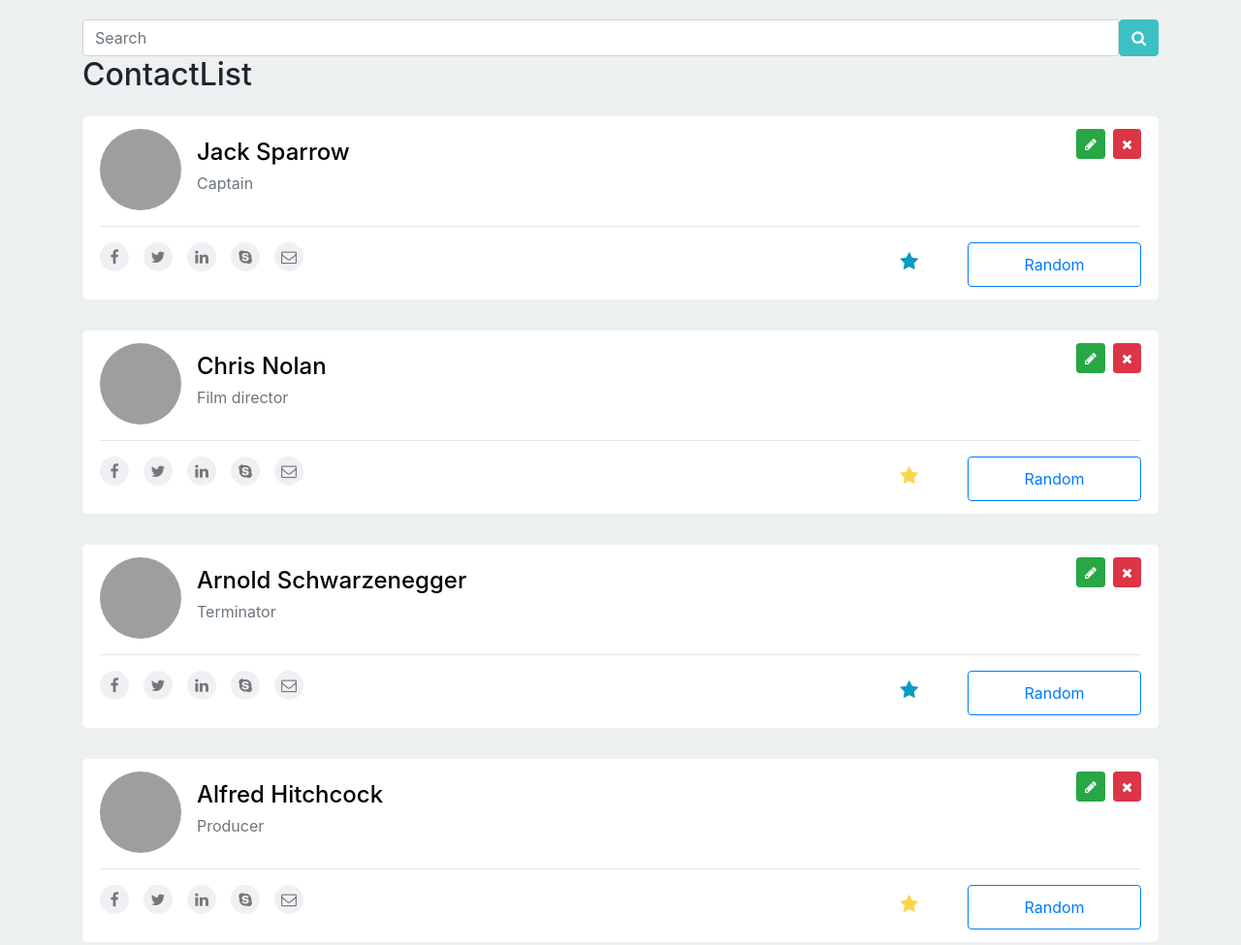
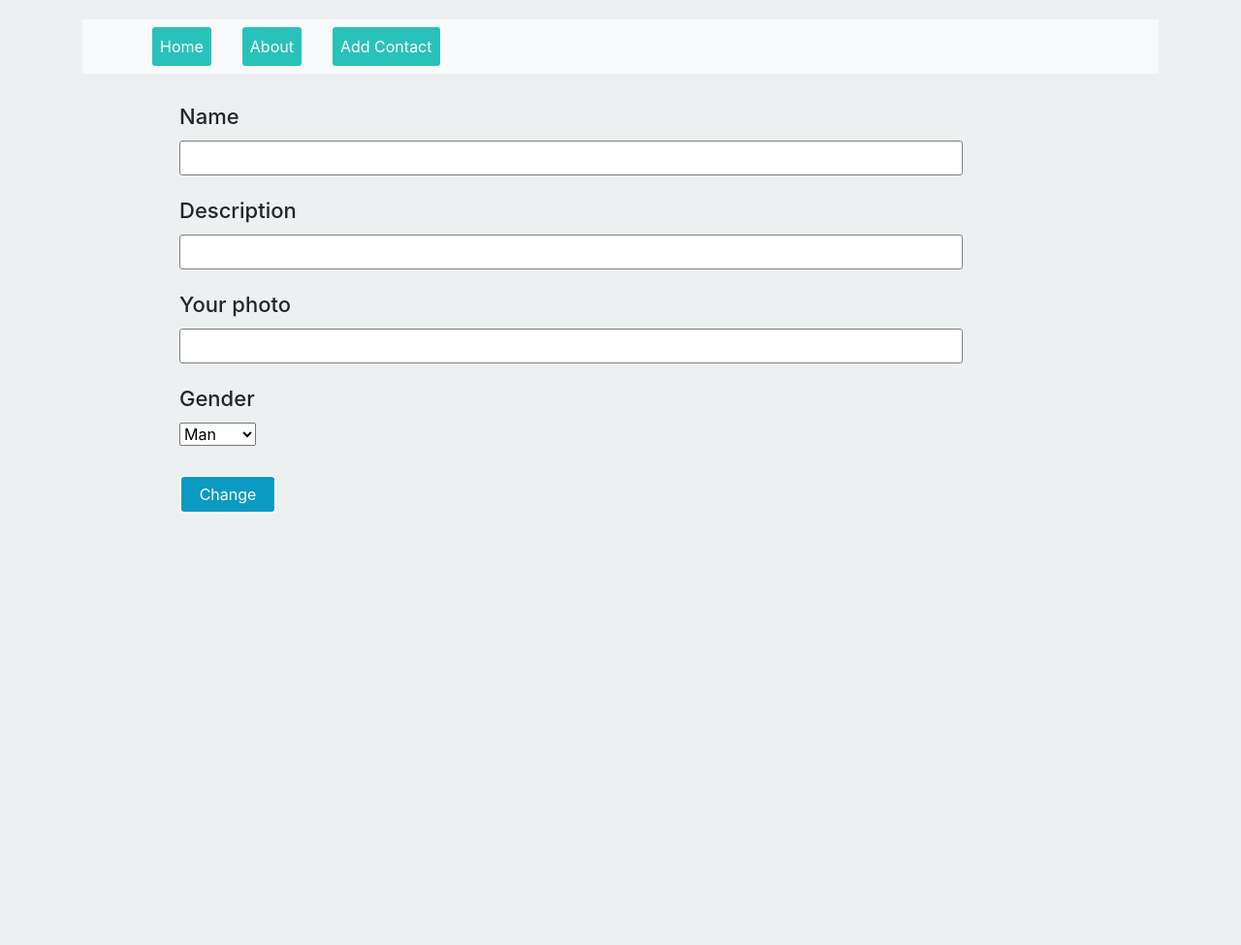
Before and after one commit to somealeksandr/Contact-list, a React app: page /edit in a window 1280 px wide. Shown: the top 975 px of the page at 97% size. After the commit the page ends 800 px from the top, so only its background shows below. Built offline with nearby package versions, Linux system fonts and the light colour scheme; grey boxes are pictures that could not be loaded.

Commit message:
placeholder default

```diff
--- a/package.json
+++ b/package.json
@@ -5,6 +5,7 @@
   "dependencies": {
     "react": "^16.12.0",
     "react-dom": "^16.12.0",
+    "react-router-dom": "^5.1.2",
     "react-scripts": "3.2.0"
   },
   "scripts": {
--- /dev/null
+++ b/src/components/404/NotFound.js
@@ -0,0 +1,11 @@
+import React from "react";
+
+
+class NotFound extends React.Component{
+    render() {
+        return(
+            <h2> 404 Not Found</h2>
+        )
+    }
+}
+export default NotFound;
--- /dev/null
+++ b/src/components/About/About.js
@@ -0,0 +1,11 @@
+import React from "react";
+
+class About extends React.Component{
+    render() {
+        return(
+            <h2>About us</h2>
+        )
+    }
+}
+
+export default About;
--- /dev/null
+++ b/src/components/AddContact/AddContact.css
@@ -0,0 +1,25 @@
+form{
+    margin-left: 100px;
+}
+label{
+    display: block;
+    margin-top: 20px;
+    font-size: 22px;
+    font-weight: 500;
+}
+input{
+    border-radius: 3px;
+    border: solid 1px grey;
+    padding: 5px;
+    width: 80%;
+}
+.submit{
+    display: block;
+    margin-top: 30px;
+    color: #fff;
+    background: #0b9ac2;
+    border: solid 2px;
+    border-radius: 5px;
+    height: 40px;
+    width: 100px;
+}
--- /dev/null
+++ b/src/components/AddContact/AddContact.js
@@ -0,0 +1,60 @@
+import React from "react";
+import "./AddContact.css"
+
+class AddContact extends React.Component{
+
+state = {
+    name: "",
+    description: "",
+    avatar: null,
+    gender: ""
+}
+
+    GetName = (e) => {
+        this.setState({
+            name: e.target.value
+        })
+    }
+    GetDesc = e => {
+        this.setState({
+            description: e.target.value
+        })
+    }
+    GetAvatar = e => {
+        this.setState({
+            avatar: e.target.value
+        })
+    }
+    GetGender = e => {
+        this.setState({
+            gender: e.target.value
+        })
+    }
+
+    onSubmit = (e) => {
+        e.preventDefault()
+        const {name, description, avatar, gender} = this.state;
+        this.props.AddNewContact(name, description, avatar, gender);
+    }
+
+    render(){
+        return(
+            <form onSubmit={this.onSubmit}>
+                <label>Name</label>
+                <input type="text" placeholder="Your name" name="name" onChange={this.GetName}/>
+                <label>Description</label>
+                <input type="text" placeholder="Your description" name="description" onChange={this.GetDesc}/>
+                <label>Your photo</label>
+                <input type="number" name="avatar" onChange={this.GetAvatar}/>
+                <label>Gender</label>
+                <select onChange={this.GetGender}>
+                    <option value="man">Man</option>
+                    <option value="woman">Woman</option>
+                </select>
+                <button type="submit" className="submit">Submit</button>
+            </form>
+
+        );
+    }
+}
+export default AddContact;
--- a/src/components/ContactList/ContactItem/ContactItem.css
+++ b/src/components/ContactList/ContactItem/ContactItem.css
@@ -34,7 +34,7 @@
     cursor: pointer;
     color: #0b9ac2;
 }
-#yellow{
+.yellow{
     color: #fad64e;
 }
 .social_panel{
--- a/src/components/ContactList/ContactItem/ContactItem.js
+++ b/src/components/ContactList/ContactItem/ContactItem.js
@@ -1,5 +1,6 @@
 import React from "react";
 import "./ContactItem.css";
+import { BrowserRouter as Router, Link } from "react-router-dom";
 
 class ContactItem extends React.Component {
 
@@ -14,7 +15,6 @@ class ContactItem extends React.Component {
             skype: this.props.skype,
             messages: this.props.messages,
             btnStatus: false
-            // favorite: this.props.favorite,
         };
 
         RandomAva = () =>{
@@ -53,9 +53,9 @@ class ContactItem extends React.Component {
             borderStyle = "panel-body p-t-10 borderStyle"
         }
 
-        let star
+        let star = "fa fa-star";
         if(this.props.favorite) {
-            star = "yellow"
+            star = "yellow fa fa-star";
         }
 
         return(
@@ -68,9 +68,15 @@ class ContactItem extends React.Component {
                                     <img className="thumb-lg img-circle bx-s" src={url} alt="" />
                                 </a>
                                 <div className="pull-right btn-group-sm">
-                                    <a href="#" className="btn btn-success tooltips mr-2" data-placement="top" data-toggle="tooltip" data-original-title="Edit">
-                                        <i className="fa fa-pencil"></i>
-                                    </a>
+                                <Link to="/edit"
+                                className="link btn btn-success tooltips mr-2"
+                                onClick={this.props.onAddChange}
+                                // onClick={this.props.GetContactID}
+                                data-placement="top"
+                                data-toggle="tooltip"
+                                data-original-title="Edit">
+                                    <i className="fa fa-pencil"></i>
+                                </Link>
                                     <a href="#"
                                     className="btn btn-danger tooltips"
                                     data-placement="top"
@@ -107,7 +113,7 @@ class ContactItem extends React.Component {
                                     </li>
                                 </ul>
                                 <div className="d-flex star">
-                                    <i className="fa fa-star" id={star} onClick={this.props.SetStarYellow}></i>
+                                    <i className={star} onClick={this.props.SetStarYellow}></i>
                                 </div>
                                 <button className={btnStyle} onClick={this.RandomAva}>Random</button>
                             </div>
--- a/src/components/ContactList/ContactList.js
+++ b/src/components/ContactList/ContactList.js
@@ -1,8 +1,10 @@
 import React, { Fragment } from "react";
 import "./ContactList.css";
 import ContactItem from "./ContactItem/ContactItem";
+import Search from "../SearchComponent/search";
 
-const ContactList = ({ ContactList, onDelete, SetStarYellow}) => {
+
+const ContactList = ({ ContactList, onDelete, SetStarYellow, onAddChange, GetContactID}) => {
     const listItem = ContactList.map((item) => {
         return <ContactItem
             key={item.id}
@@ -18,13 +20,15 @@ const ContactList = ({ ContactList, onDelete, SetStarYellow}) => {
             favorite={item.favorite}
             onDelete={() => onDelete(item.id)}
             SetStarYellow={() => SetStarYellow(item.id)}
+            onAddChange={() => onAddChange(item.id)}
+            // GetContactID={() => GetContactID(item.id)}
             favorite={item.favorite}
         ></ContactItem>
 
     })
     return (
         <Fragment>
-            <h2>ContactList</h2>
+            <Search></Search>
             {listItem}
         </Fragment>
     );
--- /dev/null
+++ b/src/components/Edit/Edit.js
@@ -0,0 +1,83 @@
+import React from "react";
+
+class Edit extends React.Component{
+
+    state = {
+        name: this.name,
+        description: this.description,
+        avatar: this.avatar,
+        gender: this.gender,
+    }
+
+    GetGender = e => {
+        this.setState({
+          gender: e.target.value
+        });
+      };
+      GetName = e => {
+        this.setState({
+          name: e.target.value
+        });
+      };
+      GetDesc = e => {
+        this.setState({
+          description: e.target.value
+        });
+      };
+      GetAvatar = e => {
+        this.setState({
+          avatar: e.target.value
+        });
+      };
+      GetId = () => {
+        console.log(this.id);
+        this.setState({
+          id: this.id
+        });
+      };
+
+
+
+      onChanged = e => {
+        const { name, description, avatar, gender, id } = this.state;
+        this.GetId();
+        this.props.EditContact(name, description, avatar, gender, id);
+        e.preventDefault();
+        console.log(this.gender, this.id);
+      };
+
+    render() {
+        this.props.onAddChange.map(item => {
+            this.name = item.name;
+            this.description = item.description;
+            this.avatar = item.avatar;
+            this.gender = item.gender;
+            this.id = item.id;
+          });
+          if (this.state.gender === undefined) {
+            this.state.gender = this.gender;
+          }
+          if (this.state.avatar === undefined) {
+            this.state.avatar = this.avatar;
+          }
+        //   let url = `https://randomuser.me/api/portraits/${this.state.gender}/${this.state.avatar}.jpg`;
+        return(
+            <form onSubmit={this.onChanged}>
+                <label>Name</label>
+                <input type="text" placeholder={this.name} name="name" onChange={this.GetName}/>
+                <label>Description</label>
+                <input type="text" placeholder={this.description} name="description" onChange={this.GetDesc}/>
+                <label>Your photo</label>
+                <input type="number" placeholder={this.avatar} name="avatar" onChange={this.GetAvatar}/>
+                <label>Gender</label>
+                <select onChange={this.GetGender}>
+                    <option value="man">Man</option>
+                    <option value="woman">Woman</option>
+                </select>
+                <button type="submit" className="submit">Change</button>
+            </form>
+        )
+    }
+}
+
+export default Edit;
--- /dev/null
+++ b/src/components/MainMenu/MainMenu.css
@@ -0,0 +1,11 @@
+ul{
+    list-style-type: none;
+}
+.menu--item{
+    background: #29c2ba;
+    border-radius: 3px;
+    cursor: pointer;
+}
+.link{
+    color: #fff;
+}
--- /dev/null
+++ b/src/components/MainMenu/MainMenu.js
@@ -0,0 +1,22 @@
+import React from "react";
+import { BrowserRouter as Router, Link } from "react-router-dom";
+import "./MainMenu.css";
+
+
+const MainMenu = () =>{
+    return(
+            <div className="row d-flex">
+                <div className="col">
+                    <nav className="navbar navbar-expand-lg navbar-light bg-light d-flex align-items-center mb-2">
+                        <ul className="w-100 m-0 d-flex justify-content-start d-flex align-items-center">
+                            <li className="nav-item active p-2 mx-3 menu--item"><Link to="/" className="link">Home</Link></li>
+                            <li className="nav-item active p-2 mx-3 menu--item"><Link to="/about" className="link">About</Link></li>
+                            <li className="nav-item active p-2 mx-3 menu--item"><Link to="/add" className="link">Add Contact</Link></li>
+                        </ul>
+                    </nav>
+                </div>
+            </div>
+    )
+}
+
+export default MainMenu;
--- a/src/index.js
+++ b/src/index.js
@@ -1,12 +1,21 @@
 import React from 'react';
 import ReactDOM from 'react-dom';
-import Search from "./components/SearchComponent/search";
+
+import { BrowserRouter as Router, Switch, Route } from "react-router-dom";
+
 import ContactList from "./components/ContactList/ContactList";
+import About from "./components/About/About";
+import AddContact from "./components/AddContact/AddContact";
+import NotFound from "./components/404/NotFound";
+import Edit from "./components/Edit/Edit";
+import MainMenu from "./components/MainMenu/MainMenu";
+
 import './index.css';
 
 class App extends React.Component {
+    id = 100;
     state = {
-        List : [
+        List: [
             {
                 id: 1,
                 name: "Jack Sparrow",
@@ -72,9 +81,9 @@ class App extends React.Component {
                 messages: "https://messages.google.com/",
                 favorite: false
             }
-        ]
+        ],
+        Item: []
     }
-
 
     onDelete = (id) => {
 
@@ -82,26 +91,26 @@ class App extends React.Component {
 
         let ListNew = [];
         let counter = 0;
-        for(let i=0; i<this.state.List.length; i++) {
-            if(i !== index) {
+        for (let i = 0; i < this.state.List.length; i++) {
+            if (i !== index) {
                 ListNew[counter] = this.state.List[i];
                 counter++;
             }
         }
         this.setState(state => {
             return {
-                List : ListNew
+                List: ListNew
             };
         });
     };
 
     SetStarYellow = id => {
 
-        this.setState(()=>{
+        this.setState(() => {
 
-        const index = this.state.List.findIndex(elem => elem.id === id);
-        const newList = this.state.List.slice();
-        newList[index].favorite = !newList[index].favorite;
+            const index = this.state.List.findIndex(elem => elem.id === id);
+            const newList = this.state.List.slice();
+            newList[index].favorite = !newList[index].favorite;
 
             return {
                 favorite: !this.newList
@@ -109,18 +118,116 @@ class App extends React.Component {
         })
     }
 
+    onAddNewContact = (name, description, avatar, gender) => {
+        this.id++;
+        const newContact = {
+            id: this.id,
+            name: name,
+            description: description,
+            avatar: avatar,
+            gender: "men",
+            favorite: false
+        }
+        console.log(newContact)
+        console.log(name, description, avatar, gender)
+        const newContactArr = [...this.state.List, newContact];
+        this.setState( () => {
+            return{
+                List: newContactArr
+            }
+        })
+    }
+    onAddChange = id => {
+        this.state.Item = [];
+        const index = this.state.List.findIndex(elem => elem.id === id);
+        const Object = this.state.List[index];
+        this.Object = { id: this.state.List.length * 100 };
+        const NewList = [...this.state.Item, Object];
+        this.state.List.splice(index, 1);
+        this.setState(() => {
+          return {
+            Item: NewList
+          }
+        })
+      }
+
+      EditContact = (name, description, avatar, gender, id) => {
+        const index = this.state.List.findIndex(elem => elem.id === id);
+        const Edited = {
+          name: name,
+          description: description,
+          avatar: avatar,
+          gender: gender,
+          favorite: this.state.Item[0].favorite,
+          id: this.state.Item[0].id
+        };
+        console.log(this.state.Item);
+        const NewList = [...this.state.List, Edited];
+        this.setState(() => {
+          return {
+            List: NewList
+          };
+        });
+      };
+
+
+    //   GetContactID = (id) => {
+    //     const index = this.state.List.findIndex(elem => elem.id === id);
+    //     for(let i = 0; i < this.state.List.length; i++) {
+    //         if(i===index){
+    //             let singleContact = {
+    //                 id: this.id,
+    //                 name: this.state.List[i].name,
+    //                 description: this.state.List[i].description,
+    //                 avatar: this.state.List[i].avatar,
+    //                 gender: "men",
+    //                 favorite: false
+    //             }
+    //         }
+    //     }
+    // }
+
+
+    //   EditContact = (singleContact) => {
+    //     singleContact = singleContact;
+    //   }
 
     render() {
-
         return (
-            <div className="container bootstrap snippet">
-                <Search></Search>
-                <ContactList ContactList={this.state.List} onDelete={this.onDelete} SetStarYellow={this.SetStarYellow}></ContactList>
-            </div>
+            <Router>
+                <div className="container bootstrap snippet">
+                    <MainMenu></MainMenu>
+                    <Switch>
+                        <Route
+                            path="/"
+                            exact
+                            component={() => (
+                                <ContactList
+                                    ContactList={this.state.List}
+                                    onDelete={this.onDelete}
+                                    SetStarYellow={this.SetStarYellow}
+                                    onAddNewContact={this.onAddNewContact}
+                                    onAddChange={this.onAddChange}
+                                    // GetContactID={this.GetContactID}
+                                />
+                            )}
+                        ></Route>
+                        <Route path="/edit" exact component={() => (
+                            <Edit
+                            onAddChange={this.state.Item}
+                            EditContact={this.EditContact}
+                            />
+                        )}></Route>
+                        <Route path="/about" exact component={About}></Route>
+                        <Route path="/add" exact component={() => (<AddContact AddNewContact={this.onAddNewContact}/>)}></Route>
+                        <Route path="*" exact component={NotFound}></Route>
+                    </Switch>
+                </div>
+            </Router>
         );
     }
 }
 
-
+{/* <ContactList ContactList={this.state.List} onDelete={this.onDelete} SetStarYellow={this.SetStarYellow}></ContactList> */ }
 
 ReactDOM.render(<App />, document.getElementById('root'));
```
Also changed, not shown: 1 other file.
